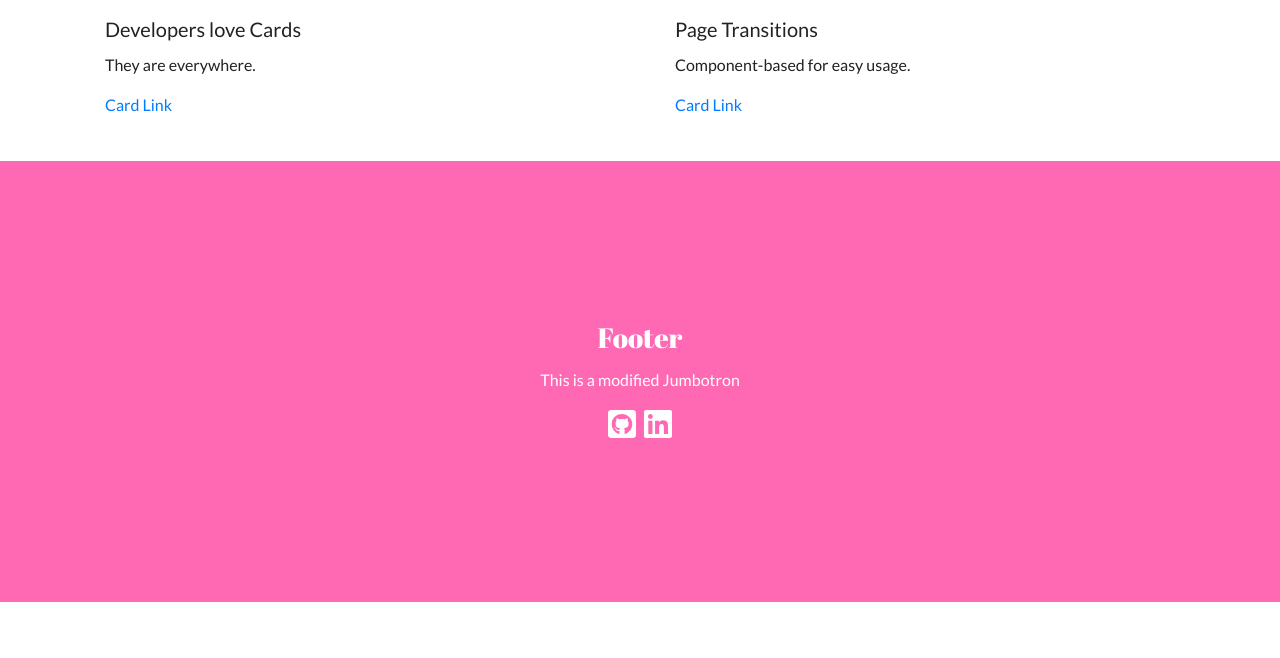
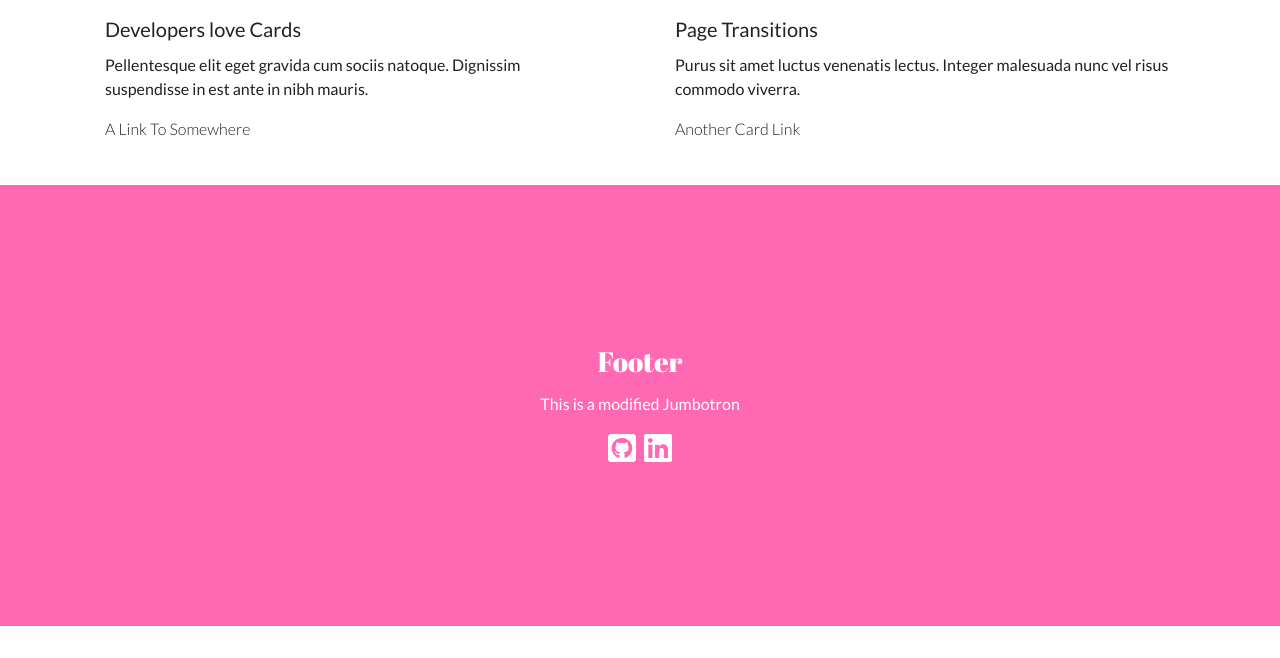
Before and after one commit to rossme/rossbio, a Gatsby site: page / in a window 1280 px wide. Shown: the part 972-1630 px from the top of the page. Before the commit the page ends 1606 px from the top, so only its background shows below. Built offline with nearby package versions, Linux system fonts and the light colour scheme; Gatsby itself is replaced by a stand-in of ours.

Commit message:
remove blue links

```diff
--- a/src/components/cards/card.css
+++ b/src/components/cards/card.css
@@ -0,0 +1,18 @@
+.card-style {
+    font-weight: 300;
+}
+
+.card-style a {
+    text-decoration: none;
+    color: rgb(33, 33, 33);
+}
+
+.card-style a:hover {
+    text-decoration: none;
+    color: rgb(145, 145, 145);
+}
+/*
+.card-style a:visited {
+    text-decoration: none;
+    color:  rgb(33, 33, 33);
+} */
--- a/src/components/cards/card.js
+++ b/src/components/cards/card.js
@@ -10,9 +10,11 @@ const Cards = () => (
                 <Card.Body>
                     <Card.Title>Developers love Cards</Card.Title>
                     <Card.Text>
-                    They are everywhere.
+                        Pellentesque elit eget gravida cum sociis natoque. Dignissim suspendisse in est ante in nibh mauris.
                     </Card.Text>
-                    <Card.Link href="#">Card Link</Card.Link>
+                    <div className="card-style">
+                        <Card.Link href="#">A Link To Somewhere</Card.Link>
+                    </div>
                 </Card.Body>
             </Card>
         </Col>
@@ -22,9 +24,11 @@ const Cards = () => (
                 <Card.Body>
                     <Card.Title>Page Transitions</Card.Title>
                     <Card.Text>
-                    Component-based for easy usage.
+                        Purus sit amet luctus venenatis lectus. Integer malesuada nunc vel risus commodo viverra.
                     </Card.Text>
-                    <Card.Link href="#">Card Link</Card.Link>
+                    <div className="card-style">
+                        <Card.Link href="#">Another Card Link</Card.Link>
+                    </div>
                 </Card.Body>
             </Card>
         </Col>
--- a/src/components/footer/footer.js
+++ b/src/components/footer/footer.js
@@ -7,7 +7,7 @@ import "./footer.css"
 import { FontAwesomeIcon } from '@fortawesome/react-fontawesome'
 
 const Footer = () => (
-    <Jumbotron fluid style={{ backgroundColor: 'hotpink' }}>
+    <Jumbotron fluid style={{ backgroundColor: 'hotpink'}}>
         <Container style={{ padding: '0' }}>
             <div className="inner-footer" >
                 <h3 className="text-center">Footer </h3>
```
